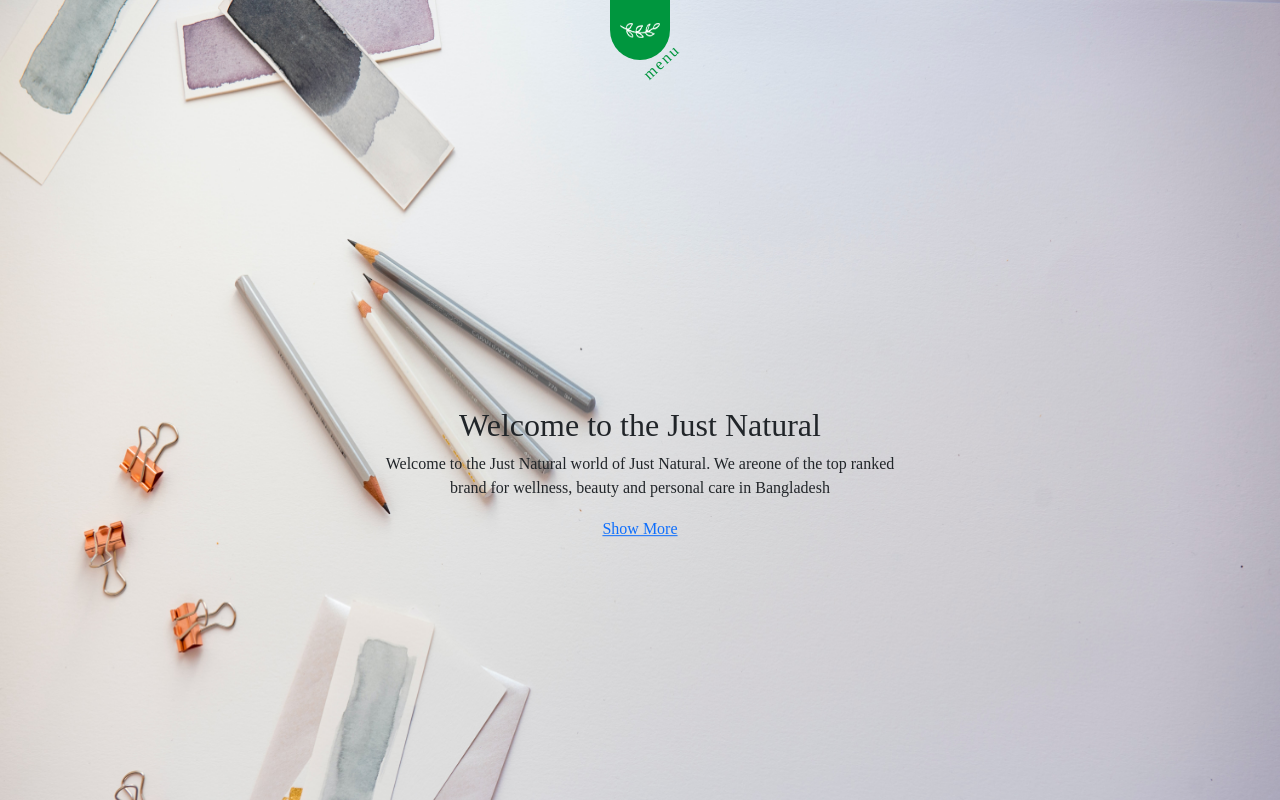
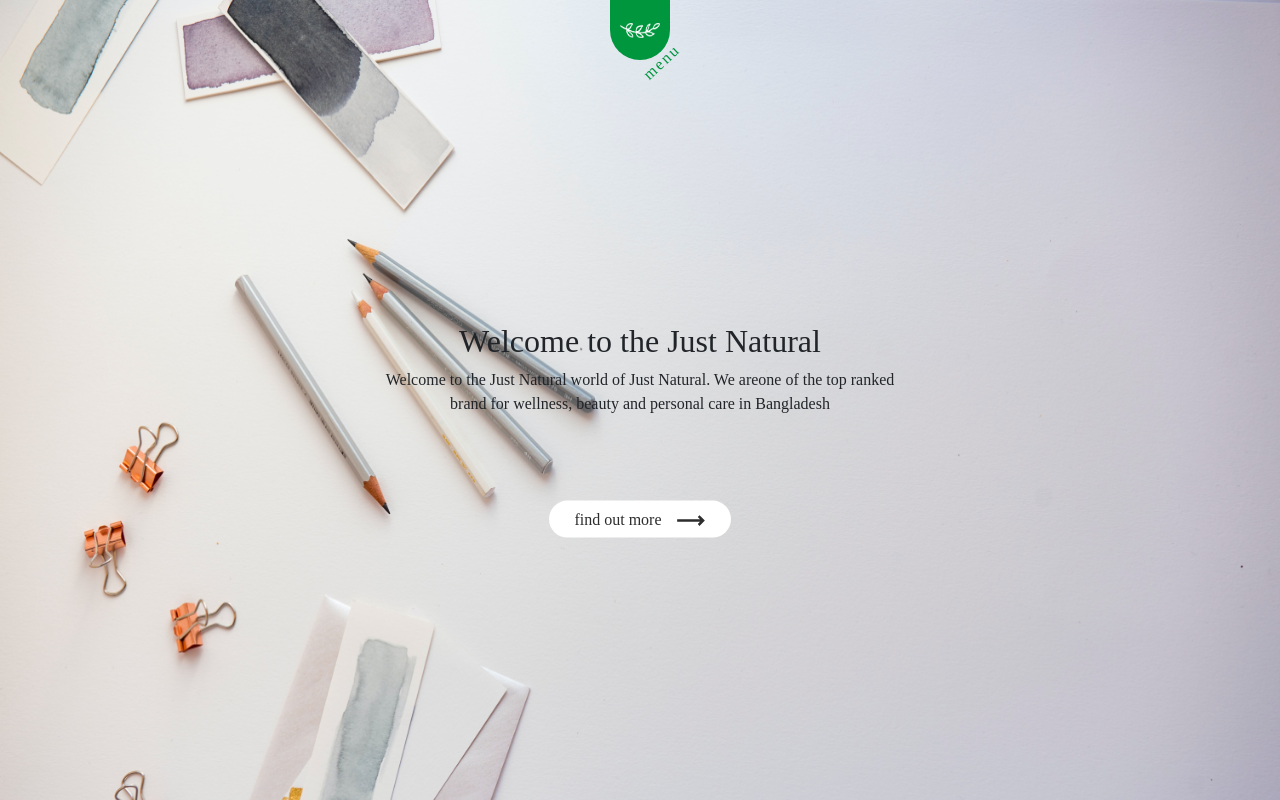
Before and after one commit to mamun07/just-natural-wesite, a Next.js app: page / in a window 1280 px wide. Shown: the top 800 px of the page. Built offline with nearby package versions, Linux system fonts and the light colour scheme.

Commit message:
Button done

```diff
--- /dev/null
+++ b/components/Btn.js
@@ -0,0 +1,81 @@
+import Link from "next/link";
+import React from "react";
+import { CgArrowLongRight } from "react-icons/cg";
+import styled from "styled-components";
+
+const Btn = ({ label, url }) => {
+  return (
+    <CustomButton>
+      <Link href={url}>
+        {label} <CgArrowLongRight />
+      </Link>
+    </CustomButton>
+  );
+};
+
+export default Btn;
+
+const CustomButton = styled.div`
+  a {
+    background: var(--secondary-color);
+    border-radius: 25px;
+    color: var(--primary-color);
+    padding: 10px 25px;
+    font-size: 16px;
+    line-height: 16px;
+    text-decoration: none;
+    position: relative;
+    ::before {
+      position: absolute;
+      content: "";
+      width: 100px;
+      height: 100px;
+      bottom: 0;
+      left: 0;
+      background-image: url("./pata.png");
+      background-size: 100px;
+      background-repeat: no-repeat;
+      background-position: center;
+      transition: all 300ms ease-in-out;
+      opacity: 0;
+      visibility: hidden;
+      transform: rotate(40deg) translate(50%, 45px);
+      z-index: -1;
+    }
+    ::after {
+      position: absolute;
+      content: "";
+      width: 100px;
+      height: 100px;
+      top: 0;
+      left: 0;
+      background-image: url("./pata.png");
+      background-size: 100px;
+      background-repeat: no-repeat;
+      background-position: center;
+      transition: all 300ms ease-in-out;
+      opacity: 0;
+      visibility: hidden;
+      transform: rotate(-150deg) translate(-30%, 110px);
+      z-index: -1;
+    }
+    svg {
+      font-size: 30px;
+      margin-left: 10px;
+    }
+    :hover {
+      color: var(--secondary-color);
+      background: var(--brand1-color);
+      ::before {
+        opacity: 1;
+        visibility: visible;
+        transform: rotate(0deg) translate(50%, 75px);
+      }
+      ::after {
+        opacity: 1;
+        visibility: visible;
+        transform: rotate(-180deg) translate(-50%, 75px);
+      }
+    }
+  }
+`;
--- a/sections/Slider/index.js
+++ b/sections/Slider/index.js
@@ -3,14 +3,15 @@ import { Swiper, SwiperSlide } from "swiper/react";
 import { Autoplay, Pagination } from "swiper";
 import { SliderContent } from "./style";
 import Image from "next/image";
-import ImagePath from "@/pages/components/ImagePath";
-import Link from "next/link";
+import ImagePath from "@/components/ImagePath";
+import Btn from "@/components/Btn";
 
 export default function homeSlider() {
   return (
     <>
       <Swiper
         spaceBetween={0}
+        // autoplay={true}
         centeredSlides={true}
         pagination={{
           clickable: true,
@@ -34,7 +35,7 @@ export default function homeSlider() {
                 <div className="banner_content">
                   <h2>{banner.title}</h2>
                   <p>{banner.details}</p>
-                  <Link href={banner.btn_link}>{banner.btn_label}</Link>
+                  <Btn url={banner.btn_link} label={banner.btn_label} />
                 </div>
               </SliderContent>
             </SwiperSlide>
@@ -49,7 +50,7 @@ const sliderData = [
   {
     link: "./slider/web_banner_1.jpg",
     title: "Welcome to the Just Natural",
-    btn_label: "Show More",
+    btn_label: "find out more",
     btn_link: "/about-us",
     details:
       "Welcome to the Just Natural world of Just Natural. We areone of the top ranked brand for wellness, beauty and personal care in Bangladesh",
@@ -57,7 +58,7 @@ const sliderData = [
   {
     link: "./slider/web_banner_2.jpg",
     title: "Just Natural For You",
-    btn_label: "Show More",
+    btn_label: "find out more",
     btn_link: "/about-us",
     details:
       "it's your world of Just Natural. We areone of the top ranked brand for wellness, beauty and personal care in Bangladesh",
--- a/sections/Slider/style.js
+++ b/sections/Slider/style.js
@@ -10,7 +10,10 @@ export const SliderContent = styled.div`
     top: 0;
     left: 0;
     width: 40%;
-    transform: translate(75%, 300%);
+    transform: translate(75%, 150%);
     text-align: center;
   }
+  p {
+    margin-bottom: 90px;
+  }
 `;
```
Also changed, not shown: components/ImagePath.js (renamed from pages/components/ImagePath.js).
